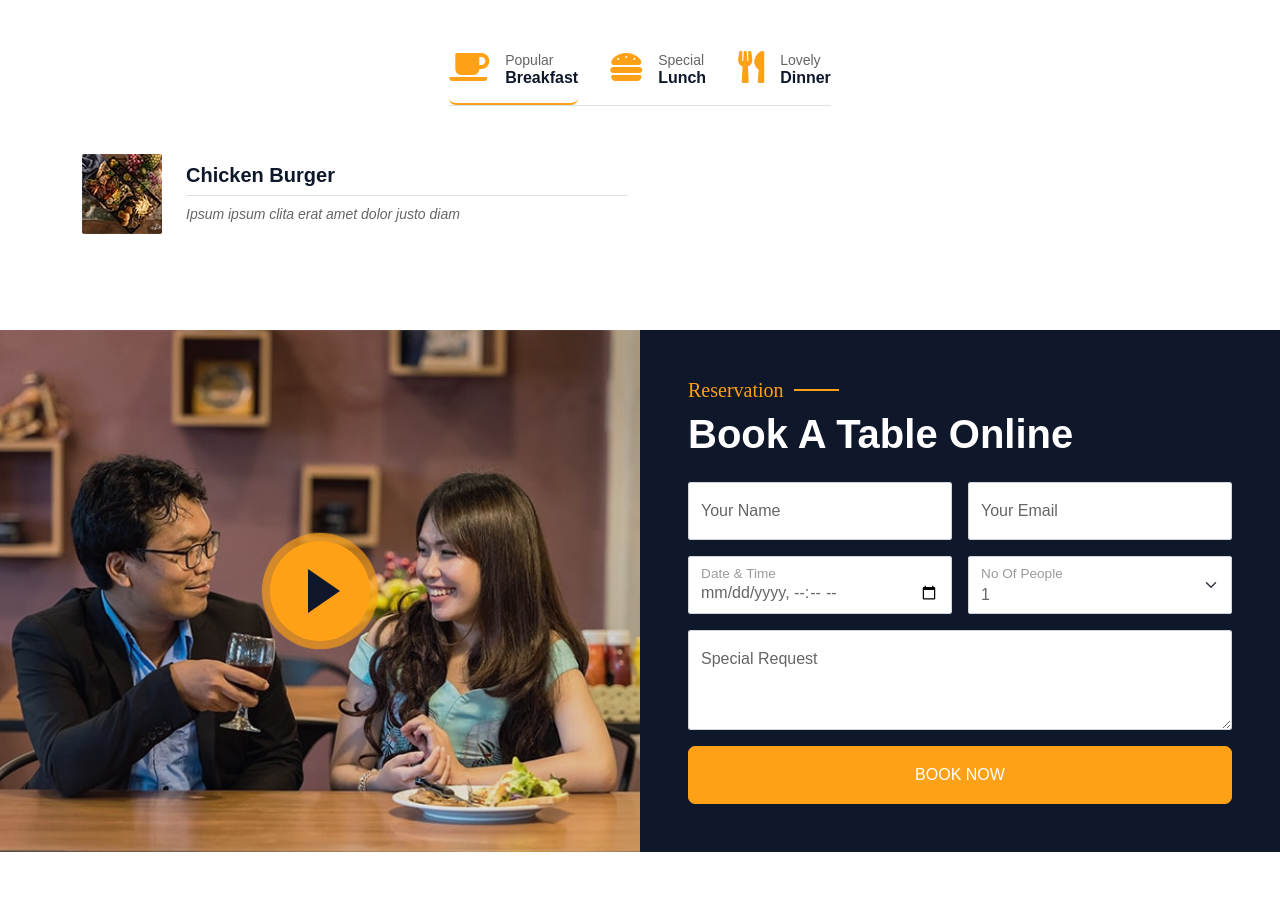
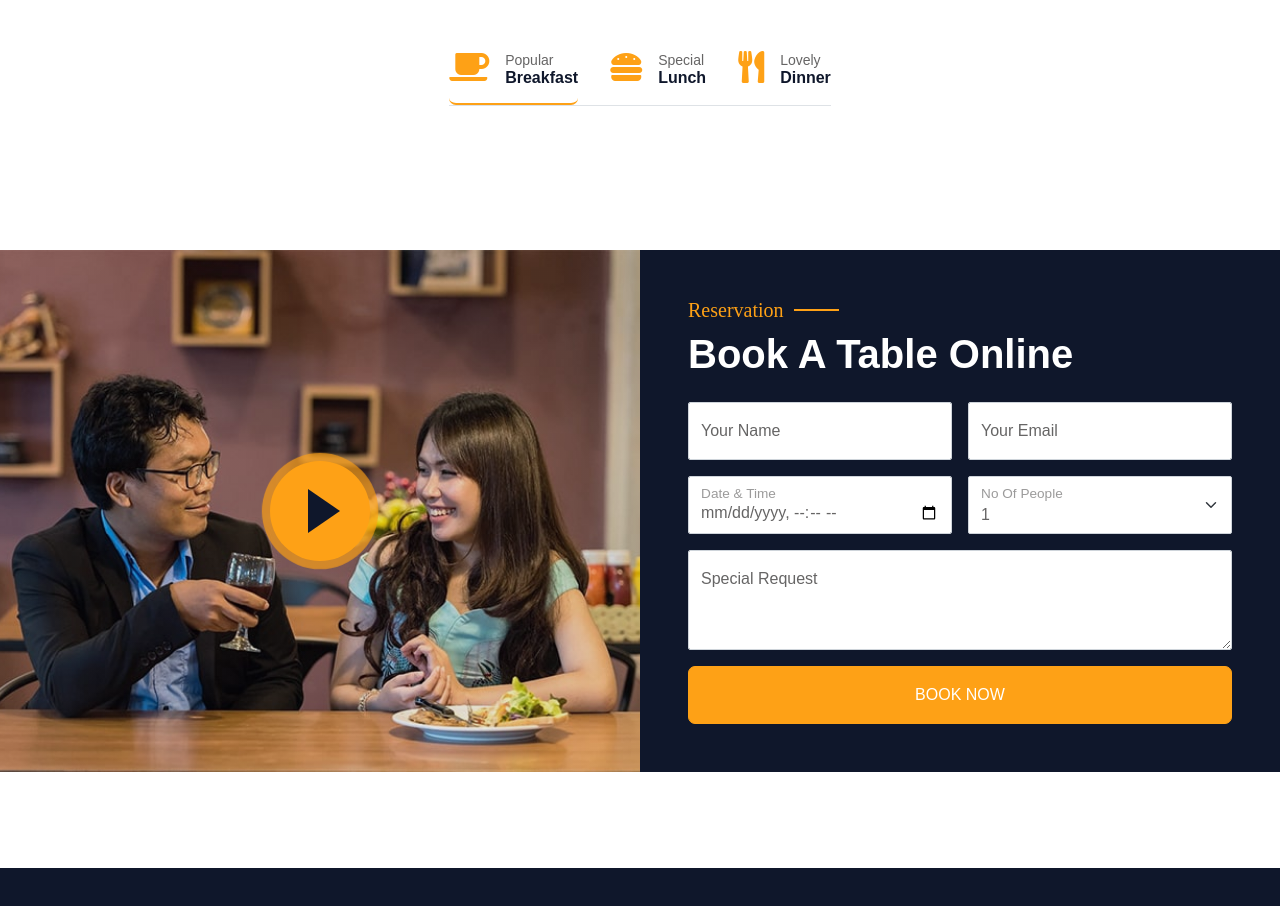
Before and after one commit to augustinekweku/hitabel-restaurant, a Next.js app: page / in a window 1280 px wide. Shown: the part 2809-3715 px from the top of the page. Built offline with nearby package versions, Linux system fonts and the light colour scheme.

Commit message:
hide food menu temporarily

```diff
--- a/components/FoodMenu.tsx
+++ b/components/FoodMenu.tsx
@@ -56,7 +56,7 @@ const FoodMenu = () => {
               </a>
             </li>
           </ul>
-          <div className="tab-content">
+          <div className="tab-content d-none">
             <div id="tab-1" className="tab-pane fade show p-0 active">
               <div className="row g-4">
                 {BREAKFAST_MENU.map((item) => (
```
